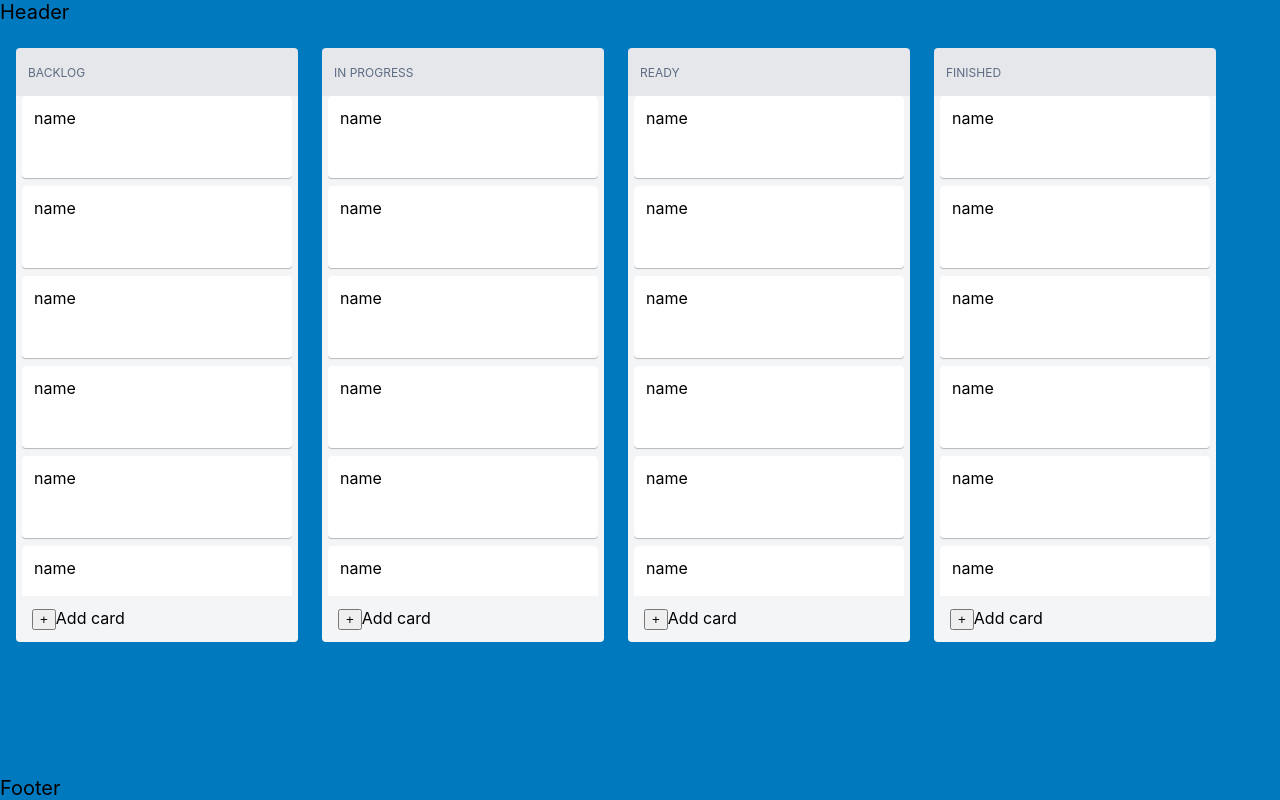
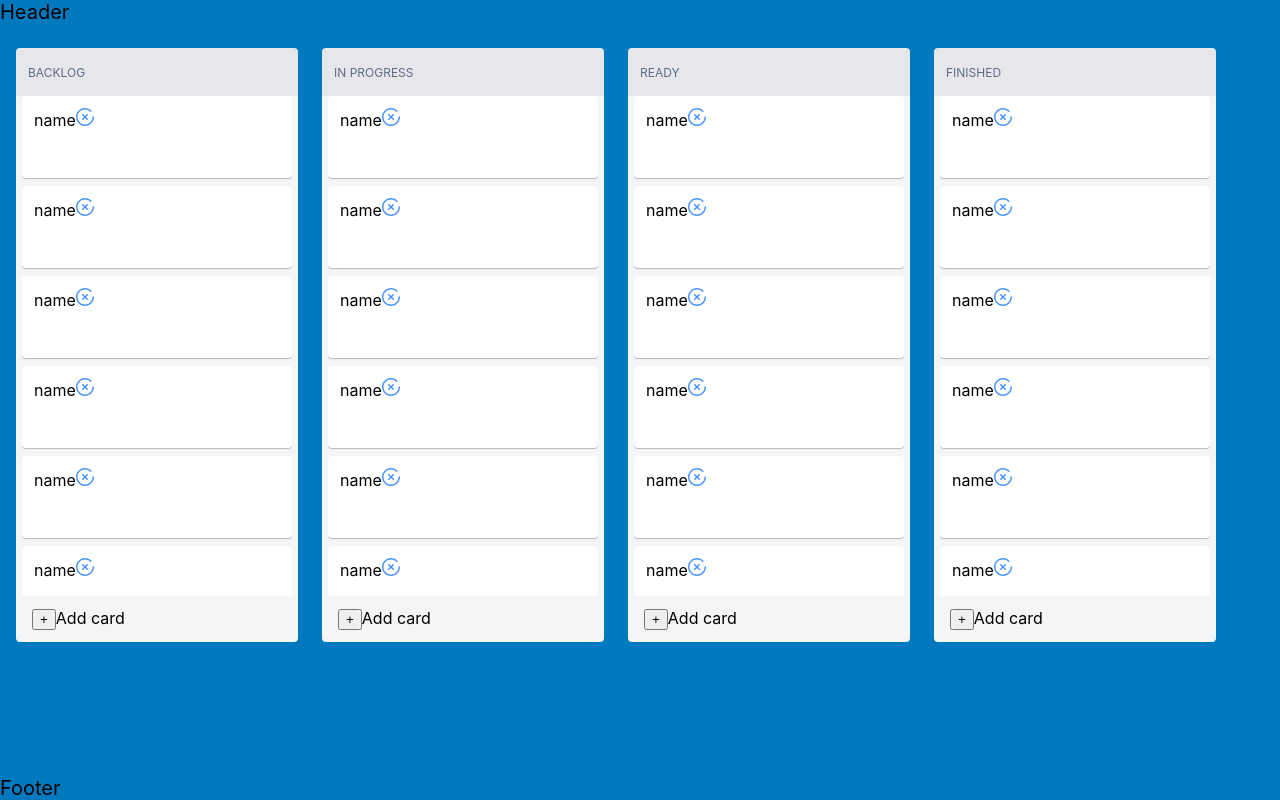
Before and after one commit to User-960/React-Kanban-Board, a React (Create React App) app: page / in a window 1280 px wide. Built offline with nearby package versions, Linux system fonts and the light colour scheme.

Commit message:
feat: create generator of icons

```diff
--- a/src/components/Board/Column/Card/Card.tsx
+++ b/src/components/Board/Column/Card/Card.tsx
@@ -1,4 +1,5 @@
 import React from 'react';
+import { GlobalSvgSelector } from '../../../Shared/icons/GlobalSvgSelector';
 import css from './Card.module.scss';
 
 interface ICardProps {
@@ -9,6 +10,7 @@ export default function Card({ name }: ICardProps) {
   return (
     <div className={css.card}>
       <span>{name}</span>
+      <GlobalSvgSelector id='close' />
     </div>
   )
 };
--- /dev/null
+++ b/src/components/Shared/icons/GlobalSvgSelector.tsx
@@ -0,0 +1,40 @@
+import React from "react";
+
+interface Props {
+  id: string;
+}
+
+export const GlobalSvgSelector = ({ id }: Props) => {
+  switch (id) {
+    case "close":
+      return (
+        <svg width="18" height="18" viewBox="0 0 18 18" fill="none" xmlns="http://www.w3.org/2000/svg">
+          <g clipPath="url(#clip0_11_99)">
+            <path d="M17.25 8.25C16.836 8.25 16.5 8.586 16.5 9C16.5 13.1355 13.1355 16.5 9 16.5C4.8645 16.5 1.5 13.1355 1.5 9C1.5 4.8645 4.8645 1.5 9 1.5C11.0134 1.5 12.9034 2.28675 14.322 3.7155C14.6138 4.00912 15.0889 4.011 15.3825 3.71925C15.6765 3.4275 15.678 2.95238 15.3862 2.65838C13.6841 0.94425 11.4157 0 9 0C4.03725 0 0 4.03725 0 9C0 13.9628 4.03725 18 9 18C13.9624 18 18 13.9628 18 9C18 8.586 17.664 8.25 17.25 8.25Z" fill="#4793FF" />
+            <path d="M10.0605 9L11.7803 7.28025C12.0731 6.98737 12.0731 6.51262 11.7803 6.21975C11.4874 5.92687 11.0126 5.92687 10.7198 6.21975L9.00003 7.9395L7.28028 6.21975C6.98778 5.92687 6.51228 5.92687 6.21978 6.21975C5.9269 6.51262 5.9269 6.98737 6.21978 7.28025L7.93953 9L6.21978 10.7198C5.9269 11.0126 5.9269 11.4874 6.21978 11.7803C6.36603 11.9269 6.55803 12 6.75003 12C6.94203 12 7.13403 11.9269 7.28028 11.7803L9.00003 10.0605L10.7198 11.7803C10.8664 11.9269 11.058 12 11.25 12C11.442 12 11.6336 11.9269 11.7803 11.7803C12.0731 11.4874 12.0731 11.0126 11.7803 10.7198L10.0605 9Z" fill="#4793FF" />
+          </g>
+          <defs>
+            <clipPath id="clip0_11_99">
+              <rect width="18" height="18" fill="white" />
+            </clipPath>
+          </defs>
+        </svg>
+      );
+    case "something":
+      return (
+        <svg width="18" height="18" viewBox="0 0 18 18" fill="none" xmlns="http://www.w3.org/2000/svg">
+          <g clipPath="url(#clip0_11_99)">
+            <path d="M17.25 8.25C16.836 8.25 16.5 8.586 16.5 9C16.5 13.1355 13.1355 16.5 9 16.5C4.8645 16.5 1.5 13.1355 1.5 9C1.5 4.8645 4.8645 1.5 9 1.5C11.0134 1.5 12.9034 2.28675 14.322 3.7155C14.6138 4.00912 15.0889 4.011 15.3825 3.71925C15.6765 3.4275 15.678 2.95238 15.3862 2.65838C13.6841 0.94425 11.4157 0 9 0C4.03725 0 0 4.03725 0 9C0 13.9628 4.03725 18 9 18C13.9624 18 18 13.9628 18 9C18 8.586 17.664 8.25 17.25 8.25Z" fill="#4793FF" />
+            <path d="M10.0605 9L11.7803 7.28025C12.0731 6.98737 12.0731 6.51262 11.7803 6.21975C11.4874 5.92687 11.0126 5.92687 10.7198 6.21975L9.00003 7.9395L7.28028 6.21975C6.98778 5.92687 6.51228 5.92687 6.21978 6.21975C5.9269 6.51262 5.9269 6.98737 6.21978 7.28025L7.93953 9L6.21978 10.7198C5.9269 11.0126 5.9269 11.4874 6.21978 11.7803C6.36603 11.9269 6.55803 12 6.75003 12C6.94203 12 7.13403 11.9269 7.28028 11.7803L9.00003 10.0605L10.7198 11.7803C10.8664 11.9269 11.058 12 11.25 12C11.442 12 11.6336 11.9269 11.7803 11.7803C12.0731 11.4874 12.0731 11.0126 11.7803 10.7198L10.0605 9Z" fill="#4793FF" />
+          </g>
+          <defs>
+            <clipPath id="clip0_11_99">
+              <rect width="18" height="18" fill="white" />
+            </clipPath>
+          </defs>
+        </svg>
+      );
+    default:
+      return null;
+  }
+};
```
